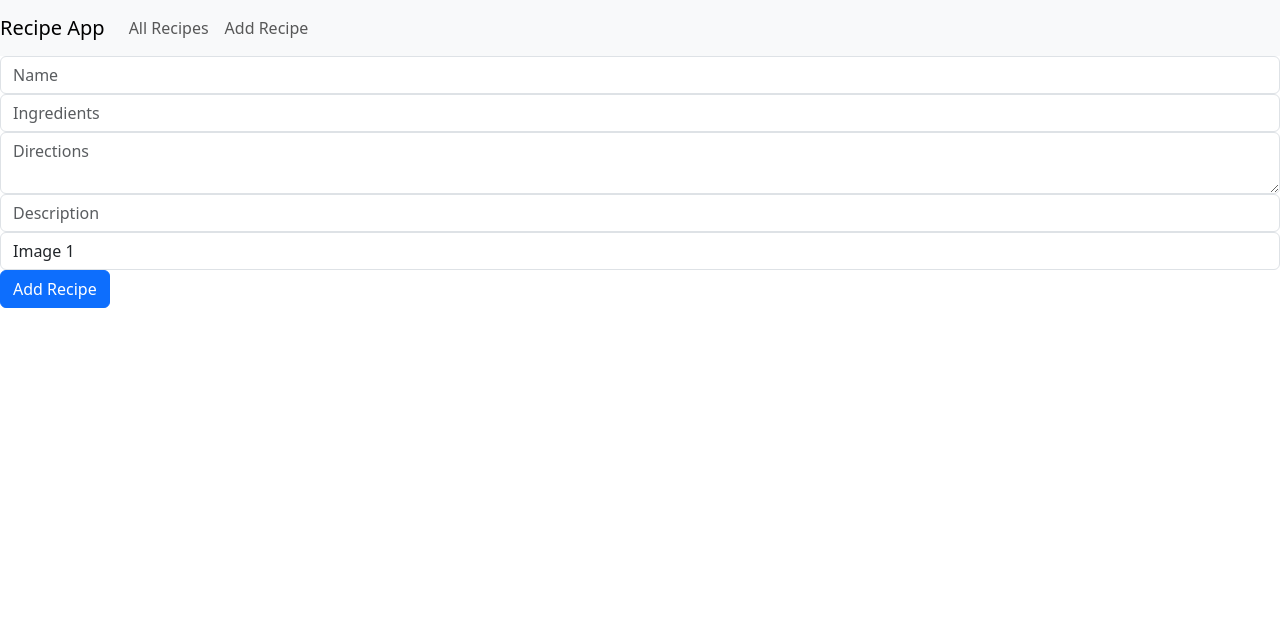
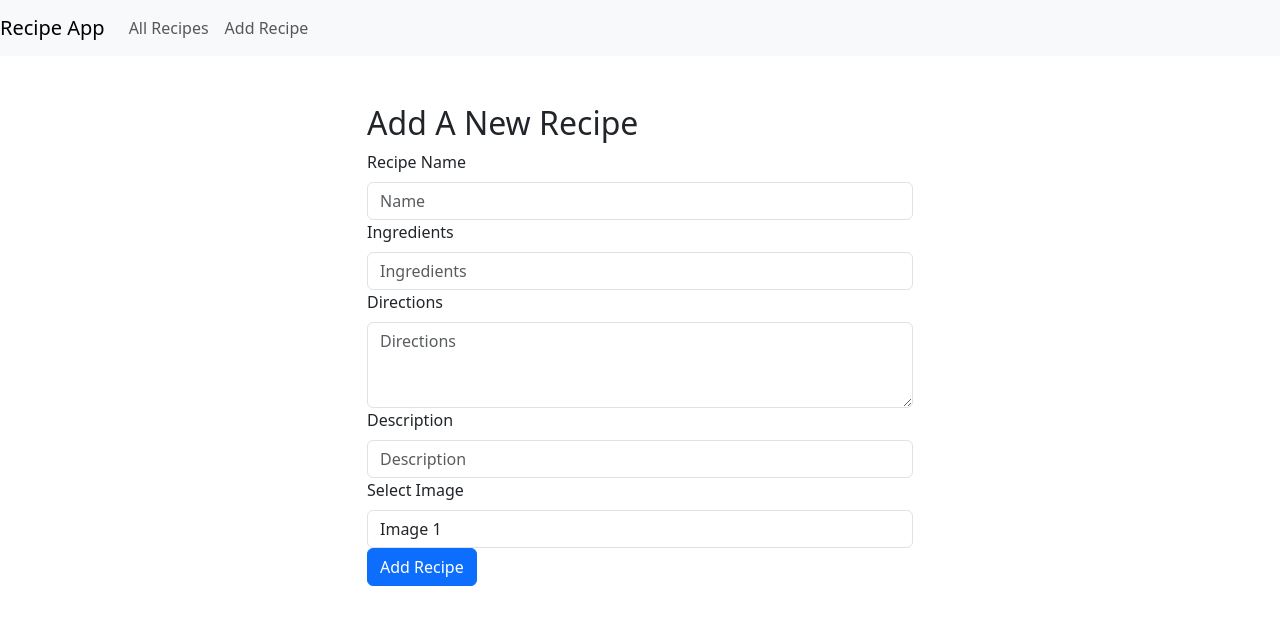
Before and after one commit to tylerpiercey/cooking-recipes, a React (Create React App) app: page /add-recipe in a window 1280 px wide. Shown: the top 624 px of the page. Built offline with nearby package versions, Linux system fonts and the light colour scheme.

Commit message:
made it look nice with react bootstrap. Cannot get image one to show up when adding recipe.

```diff
--- a/src/AddRecipe.js
+++ b/src/AddRecipe.js
@@ -1,5 +1,5 @@
 import React, {useState} from "react";
-import { Form, Button } from 'react-bootstrap';
+import { Form, Button, Container, Row, Col } from 'react-bootstrap';
 
 function AddRecipe({ onAdd }) {
     const [newRecipe, setNewRecipe] = useState({
@@ -29,8 +29,13 @@ function AddRecipe({ onAdd }) {
     };
 
     return (
+        <Container className="mt-5">
+            <Row>
+                <Col md={{ span: 6, offset: 3 }}>
+                    <h2>Add A New Recipe</h2>
                     <Form onSubmit={handleSubmit}>
                         <Form.Group>
+                            <Form.Label>Recipe Name</Form.Label>
                             <Form.Control
                                 type="text"
                                 placeholder="Name"
@@ -40,6 +45,7 @@ function AddRecipe({ onAdd }) {
                         </Form.Group>
 
                         <Form.Group>
+                            <Form.Label>Ingredients</Form.Label>
                             <Form.Control
                                 placeholder="Ingredients"
                                 value={newRecipe.ingredients}
@@ -48,8 +54,10 @@ function AddRecipe({ onAdd }) {
                         </Form.Group>
 
                         <Form.Group>
+                            <Form.Label>Directions</Form.Label>
                             <Form.Control
                                 as="textarea"
+                                rows={3}
                                 placeholder="Directions"
                                 value={newRecipe.directions}
                                 onChange={(e) => setNewRecipe({ ...newRecipe, directions: e.target.value})}
@@ -57,6 +65,7 @@ function AddRecipe({ onAdd }) {
                         </Form.Group>
 
                         <Form.Group>
+                            <Form.Label>Description</Form.Label>
                             <Form.Control
                             type="text"
                                 placeholder="Description"
@@ -66,20 +75,24 @@ function AddRecipe({ onAdd }) {
                         </Form.Group>
 
                         <Form.Group>
+                            <Form.Label>Select Image</Form.Label>
                             <Form.Control
                                 as="select"
                                 value={newRecipe.image}
                                 onChange={(e) => setNewRecipe({ ...newRecipe, image: e.target.value})}
                             >
-                    <option value="tuna.jpeg">Image 1</option>
-                    <option value="cheese.jpeg"> Image 2</option>
-                    <option value="tomato.jpeg">Image 3</option>
-                    <option value="ham.jpeg"> Image 4</option>
+                                <option value="tuna.jpeg"> Image 1 </option>
+                                <option value="cheese.jpeg"> Image 2 </option>
+                                <option value="tomato.jpeg"> Image 3 </option>
+                                <option value="ham.jpeg"> Image 4 </option>
                             </Form.Control>
                         </Form.Group>
 
                         <Button type="submit">Add Recipe</Button>
                     </Form>
+                </Col>
+            </Row>
+        </Container>
     );
 }
 
--- a/src/Navbar.js
+++ b/src/Navbar.js
@@ -6,7 +6,8 @@ function NavbarComponent() {
     return (
         <Navbar bg="light" expand="lg">
             <Navbar.Brand as={Link} to="/"> Recipe App</Navbar.Brand>
-            <Navbar.Collapse>
+            <Navbar.Toggle aria-controls='navbar-collapse-content' />
+            <Navbar.Collapse id='navbar-collapse-content'>
                 <Nav className='mr-auto'>
                     <Nav.Link as={Link} to="/">All Recipes</Nav.Link>
                     <Nav.Link as={Link} to="/add-recipe">Add Recipe</Nav.Link>
```
Also changed, not shown: public/tuna.jpeg. Lines whose indentation alone changed are shown as unchanged.
